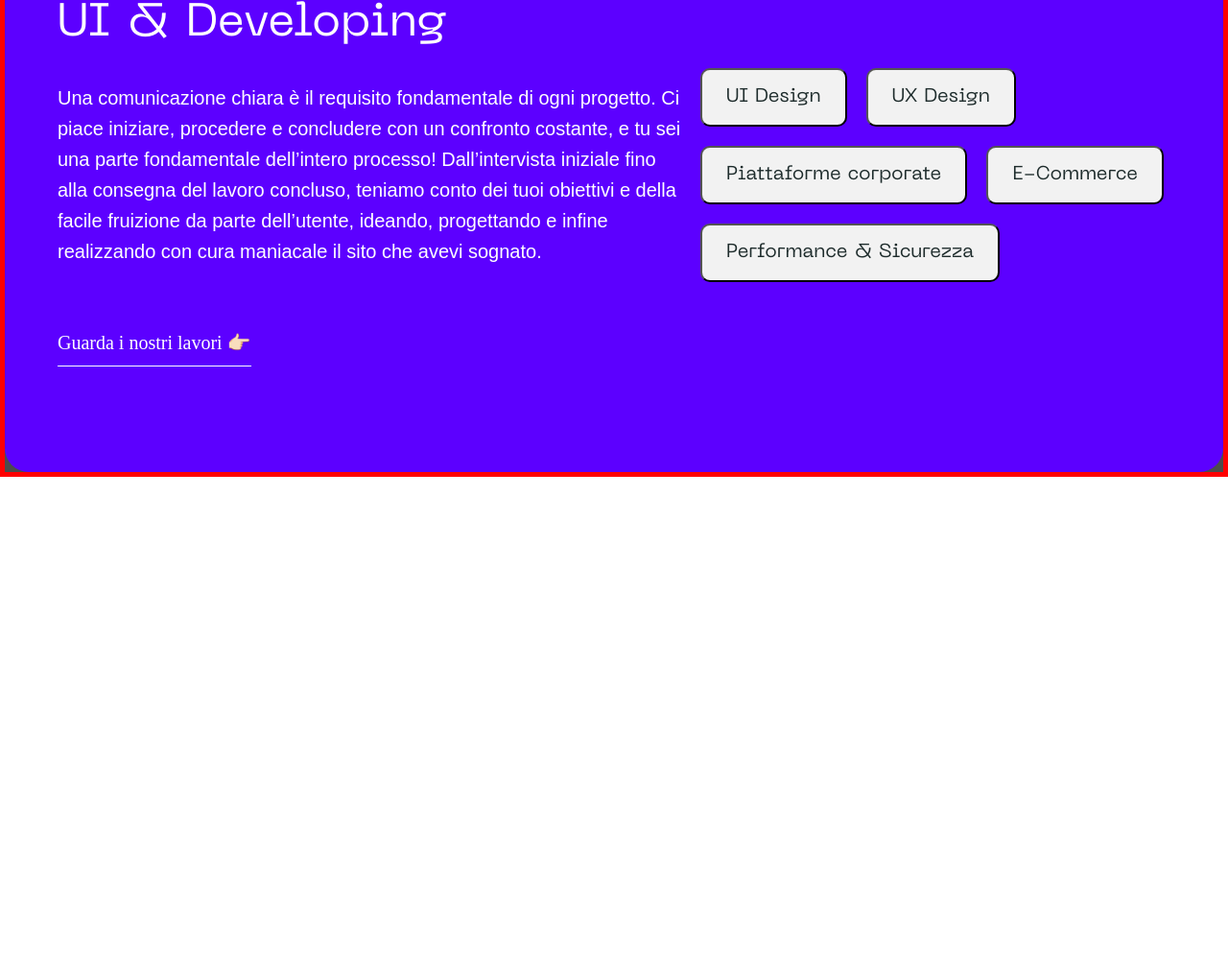
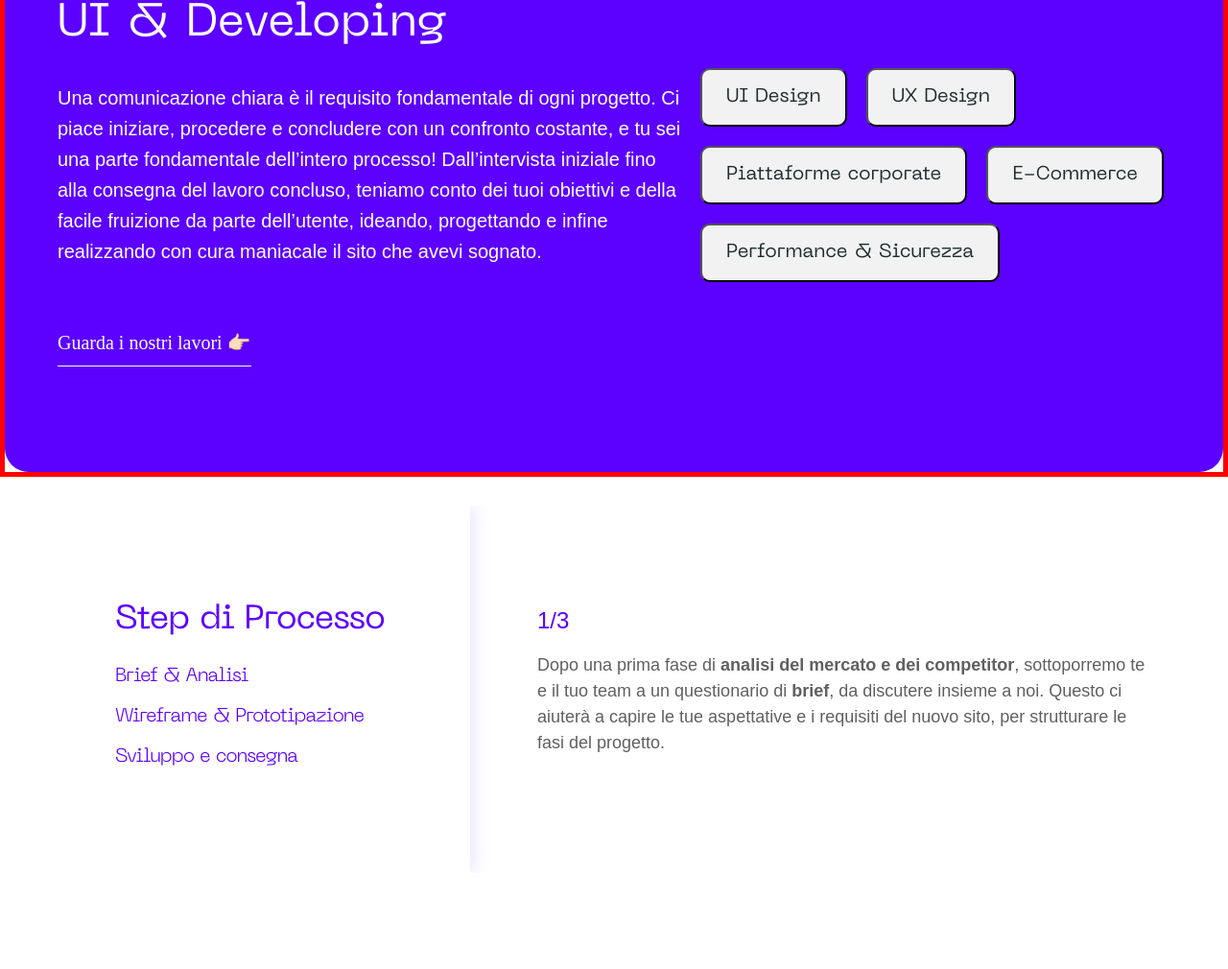
Before and after one commit to sleeepylala/Wider-View-Project, a website built with Parcel: page index.html in a window 1280 px wide. Shown: the part 961-1971 px from the top of the page at 96% size. Before the commit the page ends 1458 px from the top, so only its background shows below. Built offline with nearby package versions, Linux system fonts and the light colour scheme; a web font is replaced by a local one.

Commit message:
section-steps

```diff
--- a/index.html
+++ b/index.html
@@ -24,9 +24,10 @@
     <link rel="stylesheet" href="src/assets/css/style.css" />
   </head>
   <body>
-    <!-- Inizio Navbar -->
+    <!-- Inizio Main -->
     <header>
       <div class="container-hero">
+        <!-- Inizio Navbar -->
         <nav class="navbar-container sticky-top">
           <a class="navbar-brand" href="#">
             <img
@@ -106,7 +107,6 @@
         </nav>
         <!-- Fine Navbar -->
 
-        <!-- Inizio Hero -->
         <div class="container-parent-hero">
           <div class="container-hero-text">
             <h1>Chi siamo</h1>
@@ -121,6 +121,7 @@
             </p>
           </div>
         </div>
+
         <!-- Inizio UI & Developing -->
         <section class="section-ui-developing">
           <div class="container-section-text">
@@ -146,9 +147,40 @@
             <button>Performance & Sicurezza</button>
           </div>
         </section>
+        <!-- Fine UI & Developing -->
       </div>
     </header>
-    <!-- Fine Hero -->
+    <!-- Fine Main -->
+
+    <!-- Inizio Sezione Steps -->
+    <section class="section-steps">
+      <div class="wrapper-section-steps">
+        <div class="container-steps">
+          <div class="section-sx">
+            <h4>Step di Processo</h4>
+            <div class="tabella">
+              <div id="voce1" class="voce active">Brief & Analisi</div>
+              <div id="voce2" class="voce">Wireframe & Prototipazione</div>
+              <div id="voce3" class="voce">Sviluppo e consegna</div>
+            </div>
+          </div>
+          <div class="section-dx">
+            <div class="container-number">1/3</div>
+            <div id="testo1" class="testo">
+              <p>
+                Dopo una prima fase di
+                <strong>analisi del mercato e dei competitor</strong>,
+                sottoporremo te e il tuo team a un questionario di
+                <strong>brief</strong>, da discutere insieme a noi. Questo ci
+                aiuterà a capire le tue aspettative e i requisiti del nuovo
+                sito, per strutturare le fasi del progetto.
+              </p>
+            </div>
+          </div>
+        </div>
+      </div>
+    </section>
+    <!-- Fine Sezione Steps -->
 
     <!-- Bootstrap JavaScript Bundle (include Popper.js) -->
 
--- a/src/assets/scss/_variables.scss
+++ b/src/assets/scss/_variables.scss
@@ -2,6 +2,7 @@
 $secondary-color: #00a59c;
 
 $text-color-dark: #1e2c2c;
+$text-color-blue: #5c00ff;
 
 // Fonts
 $font-family-rubik: "Rubik", sans-serif;
--- a/src/assets/scss/components/_hero.scss
+++ b/src/assets/scss/components/_hero.scss
@@ -13,7 +13,7 @@
     top: 0;
     left: 0;
     width: 100%;
-    height: 100%;
+    min-height: 900px;
     background-color: rgba(0, 0, 0, 0.7);
     z-index: 1;
   }
--- /dev/null
+++ b/src/assets/scss/components/_section-steps.scss
@@ -0,0 +1,70 @@
+.section-steps {
+  padding-bottom: 100px;
+  padding-top: 30px;
+}
+.wrapper-section-steps {
+  width: 1140px;
+  margin: 0 auto;
+  overflow: hidden;
+}
+.container-steps {
+  display: flex;
+  flex-direction: row;
+  justify-content: center;
+  column-gap: 60px;
+  align-items: center;
+  width: 100%;
+
+  .section-dx {
+    flex: 2;
+    padding: 10px;
+
+    position: relative;
+    .container-number {
+      font-size: 24px;
+      line-height: 26px;
+      font-family: $font-family-rubik;
+      color: $text-color-blue;
+      padding-bottom: 20px;
+    }
+    p {
+      font-family: $font-family-rubik;
+
+      font-size: 18px;
+      line-height: 27px;
+      color: #606060;
+    }
+  }
+
+  .section-sx {
+    flex: 1;
+    min-width: 400px;
+    position: relative;
+    background-color: #ffffff;
+    z-index: 9;
+    padding: 100px 50px;
+    box-shadow: 0px 0px 20px 0px rgba(83, 56, 242, 0.18);
+    color: $text-color-blue;
+    font-family: $font-family-pp-neue-machina;
+    h4 {
+      font-weight: 500;
+      font-size: 35px;
+      line-height: 39px;
+      letter-spacing: -1px;
+      padding-bottom: 10px;
+    }
+    .tabella {
+      display: flex;
+      flex-direction: column;
+      height: 100%;
+      .voce {
+        font-size: 20px;
+        line-height: 22px;
+        letter-spacing: -1px;
+        font-weight: 300;
+        padding-top: 10px;
+        padding-bottom: 10px;
+      }
+    }
+  }
+}
--- a/src/assets/scss/style.scss
+++ b/src/assets/scss/style.scss
@@ -4,3 +4,4 @@
 @import "components/sidebar";
 @import "components/hero";
 @import "components/section-ui-developing";
+@import "components/section-steps";
```
Also changed, not shown: dist/index.html, src/assets/css/style.css, 2 other files.
